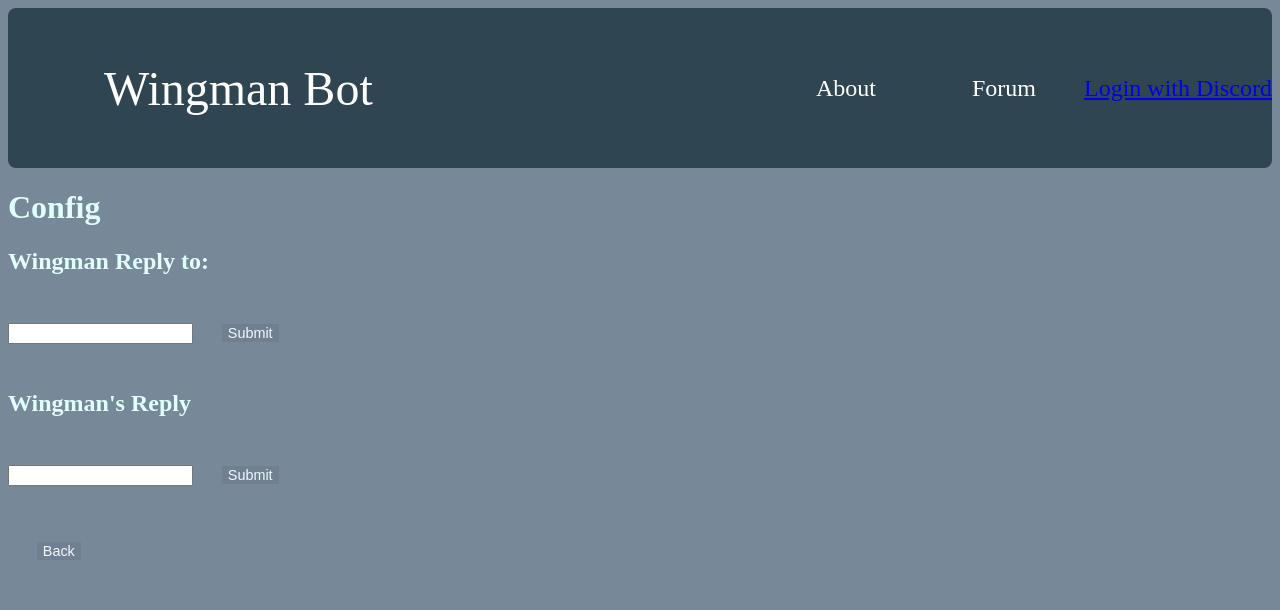
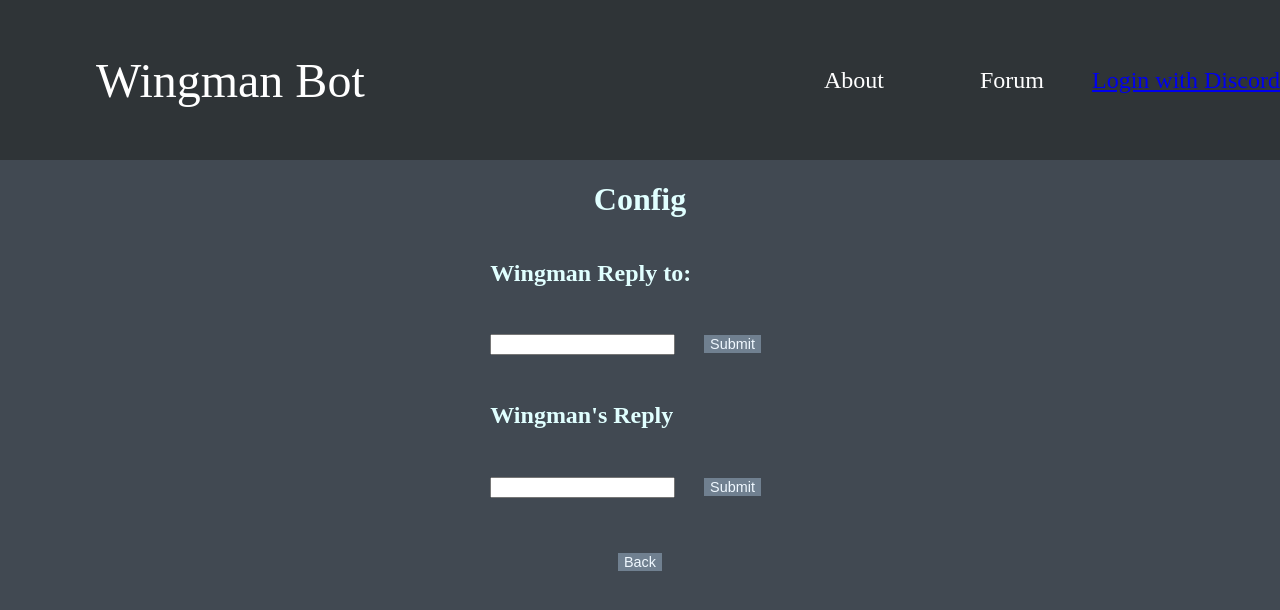
Before and after one commit to Zitai01/The_WingmanBot, a Vue app in the folder client/: page /guild/1 in a window 1280 px wide. Shown: the top 610 px of the page. Built offline with nearby package versions, Linux system fonts and the light colour scheme; no server answers.

Commit message:
css and bot

```diff
--- a/client/src/pages/BotForum.vue
+++ b/client/src/pages/BotForum.vue
@@ -4,8 +4,9 @@
         <div class="topbar" >
 
             <select name="" id="" v-model="selected">
+
+                <option value="old">Date: Oldest</option>
                 <option value="new">Date: Newst</option>
-                <option value="old">Date: Oldest</option>
             </select>
             <button style="font-size:1.5em" @click="triggerNewPost" v-if="authenticated" >New Post</button>
 
--- a/client/src/pages/GuildConfig.vue
+++ b/client/src/pages/GuildConfig.vue
@@ -1,5 +1,5 @@
 <template>
-    <div>
+    <div class="config_detail">
         <h1>Config</h1>
 
         <form @submit.prevent>
@@ -25,7 +25,7 @@
 
 
 
-        <button>Back</button>
+        <button @click="goback">Back</button>
     </div>
 </template>
 
@@ -41,6 +41,9 @@
         triggermsgquery:null
     }),
     methods:{
+        goback(){
+            this.$router.push('/')
+        },
         async getConfig(){
             const result = await Client.get(`/db/config/${this.$route.params.guildid}`)
             this.msg = result.data.msg
--- a/client/src/styles/App.css
+++ b/client/src/styles/App.css
@@ -1,8 +1,9 @@
 
 
 body{
-    background-color: lightslategray;
+    background-color: rgb(65, 73, 82);
     color: lightcyan;
+    margin: 0;
 }
 .link{
     color: white;
@@ -55,9 +56,15 @@
     justify-content: space-between;
     align-items: center;
     height: 10em;
-    background-color:rgb(48, 69, 82);
-    border-radius: 0.5em;
+    background-color:rgb(47, 52, 55);
 
+
+}
+.config_detail{
+    display: flex;
+    justify-content: center;
+    flex-direction: column;
+    align-items: center;
 }
 .routes{
     display: flex;
@@ -139,3 +146,7 @@
     align-items: center;
     justify-content: center;
 }
+
+.app{
+    margin: 0;
+}
```
